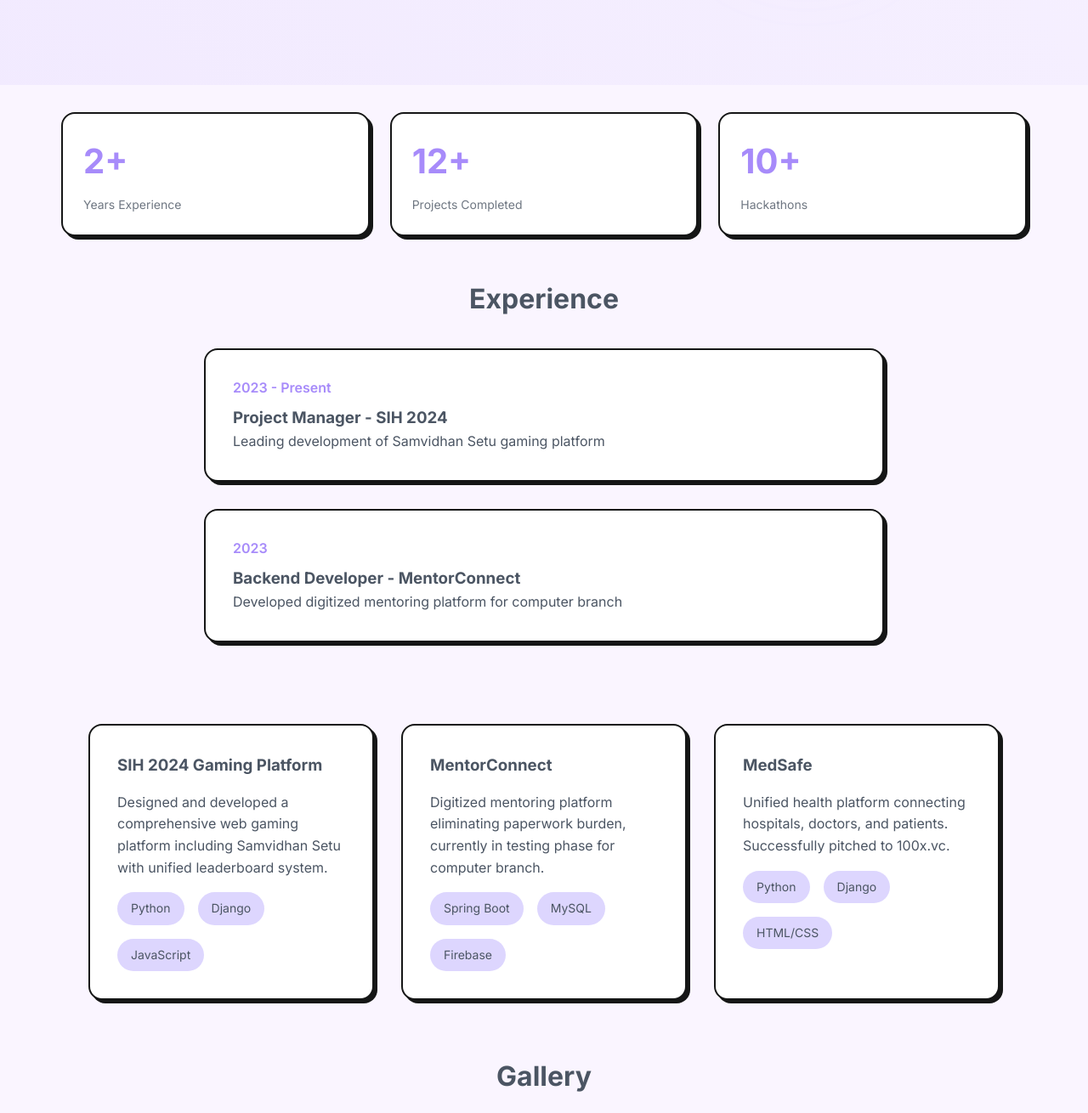
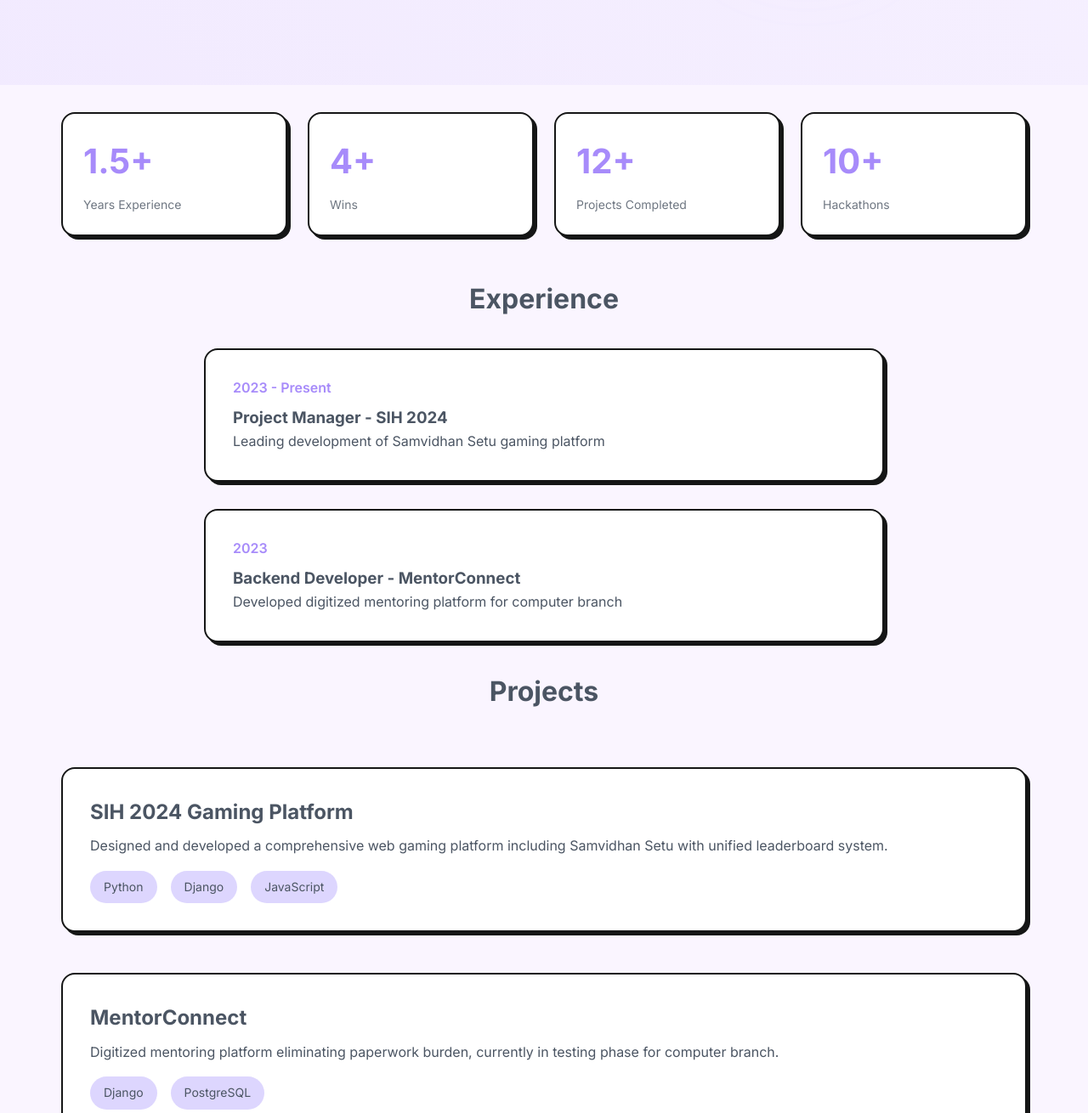
Before and after one commit to NISHANTTMAURYA/nishant_portfolio, a plain HTML site: page index.html in a window 1280 px wide. Shown: the part 700-2010 px from the top of the page at 85% size. Drawn offline with Linux system fonts and the light colour scheme.

Commit message:
nishant ki maaa ki ____

```diff
--- a/index.html
+++ b/index.html
@@ -152,10 +152,9 @@ body {
 
 /* Project Cards */
 .projects {
-    display: grid;
-    grid-template-columns: repeat(auto-fit, minmax(300px, 1fr));
+    display: flex;
+    flex-direction: column;
     gap: 2rem;
-    padding: 4rem 2rem;
 }
 
 .project-card {
@@ -167,6 +166,10 @@ body {
     animation: fadeIn 1s ease;
     border: 2px solid var(--border-color);
     transform-origin: center;
+    margin-bottom: 1rem;
+    display: flex;
+    flex-direction: column;
+    justify-content: space-between;
 }
 
 .project-card:hover {
@@ -177,7 +180,9 @@ body {
 
 .project-card h3 {
     color: var(--text-color);
-    margin-bottom: 1rem;
+    margin-bottom: 0.5rem;
+    font-size: 1.5rem;
+    font-weight: 700;
 }
 
 /* Tech Stack */
@@ -248,9 +253,6 @@ body {
     }
 }
 
-/* Add section styles */
-.section {
-}
 
 .section-title {
     font-size: 2rem;
@@ -542,6 +544,7 @@ body {
     transition: all 0.3s ease;
     border: none;
     cursor: pointer;
+    margin: 10px;
 }
 
 .download-button:hover {
@@ -559,6 +562,7 @@ body {
         padding: 1rem;
         width: 100%;
         max-width: 100%;
+        gap:0.5rem;
     }
 
     .resume-image {
@@ -571,6 +575,7 @@ body {
     .download-button {
         padding: 0.75rem 1.5rem;
         font-size: 0.875rem;
+        margin-top: -0.5rem;
     }
 }
 
@@ -811,8 +816,12 @@ body {
         <!-- Stats Section -->
         <div class="stats-grid">
             <div class="stat-card">
-                <div class="stat-number">2+</div>
+                <div class="stat-number">1.5+</div>
                 <div class="stat-label">Years Experience</div>
+            </div>
+            <div class="stat-card">
+                <div class="stat-number">4+</div>
+                <div class="stat-label">Wins</div>
             </div>
             <div class="stat-card">
                 <div class="stat-number">12+</div>
@@ -822,6 +831,7 @@ body {
                 <div class="stat-number">10+</div>
                 <div class="stat-label">Hackathons</div>
             </div>
+
         </div>
 
         <!-- Experience Section -->
@@ -843,6 +853,7 @@ body {
         </section>
 
         <div class="projects" id="projects">
+            <h2 class="section-title">Projects</h2>
             <div class="project-card">
                 <h3>SIH 2024 Gaming Platform</h3>
                 <p>Designed and developed a comprehensive web gaming platform including Samvidhan Setu with unified leaderboard system.</p>
@@ -857,9 +868,8 @@ body {
                 <h3>MentorConnect</h3>
                 <p>Digitized mentoring platform eliminating paperwork burden, currently in testing phase for computer branch.</p>
                 <div class="tech-stack">
-                    <span class="tech-tag">Spring Boot</span>
-                    <span class="tech-tag">MySQL</span>
-                    <span class="tech-tag">Firebase</span>
+                    <span class="tech-tag">Django</span>
+                    <span class="tech-tag">PostgreSQL</span>
                 </div>
             </div>
 
@@ -874,7 +884,6 @@ body {
             </div>
         </div>
 
-        <!-- After the projects section and before the resume section -->
         <section id="gallery" class="section">
             <h2 class="section-title">Gallery</h2>
             <div class="carousel-container">
```
